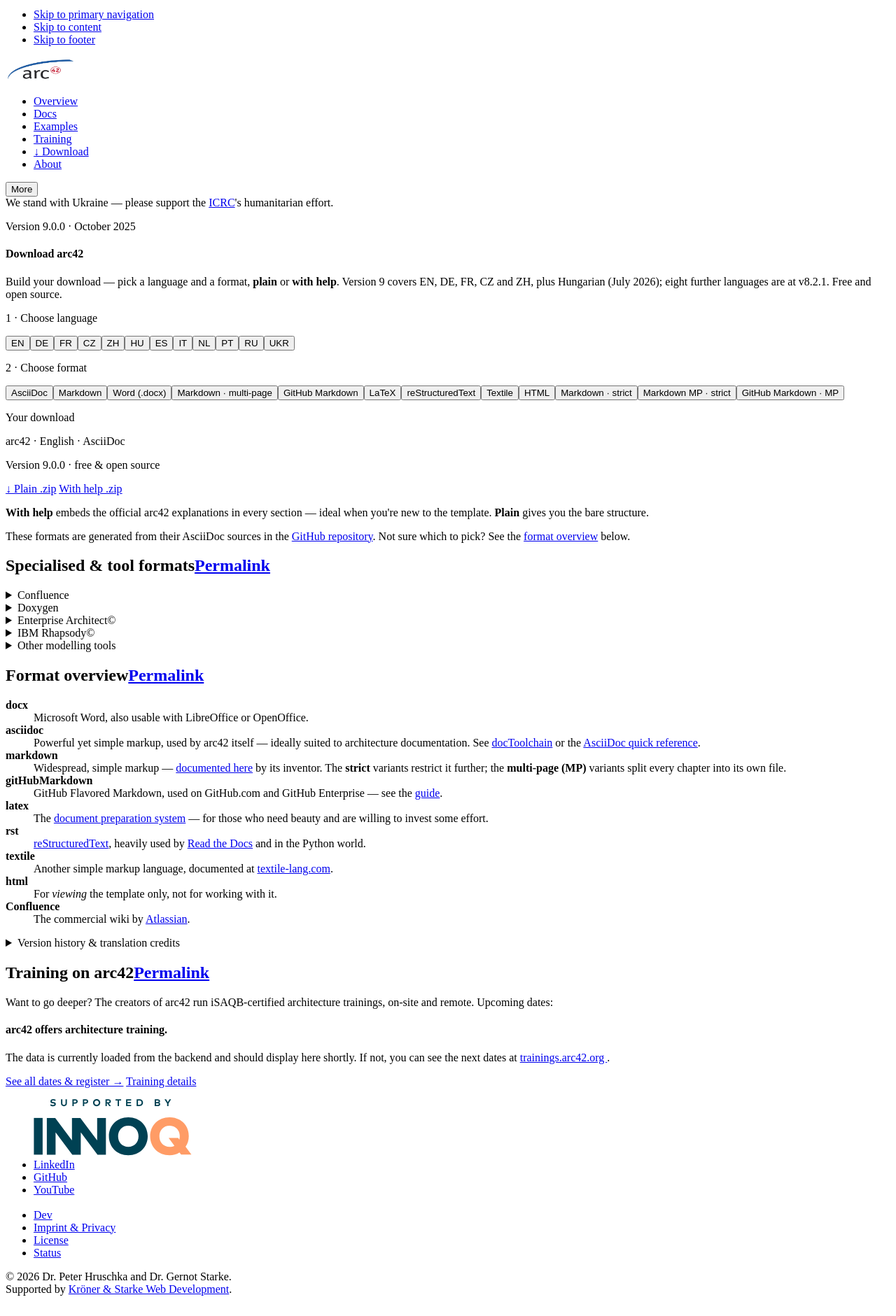
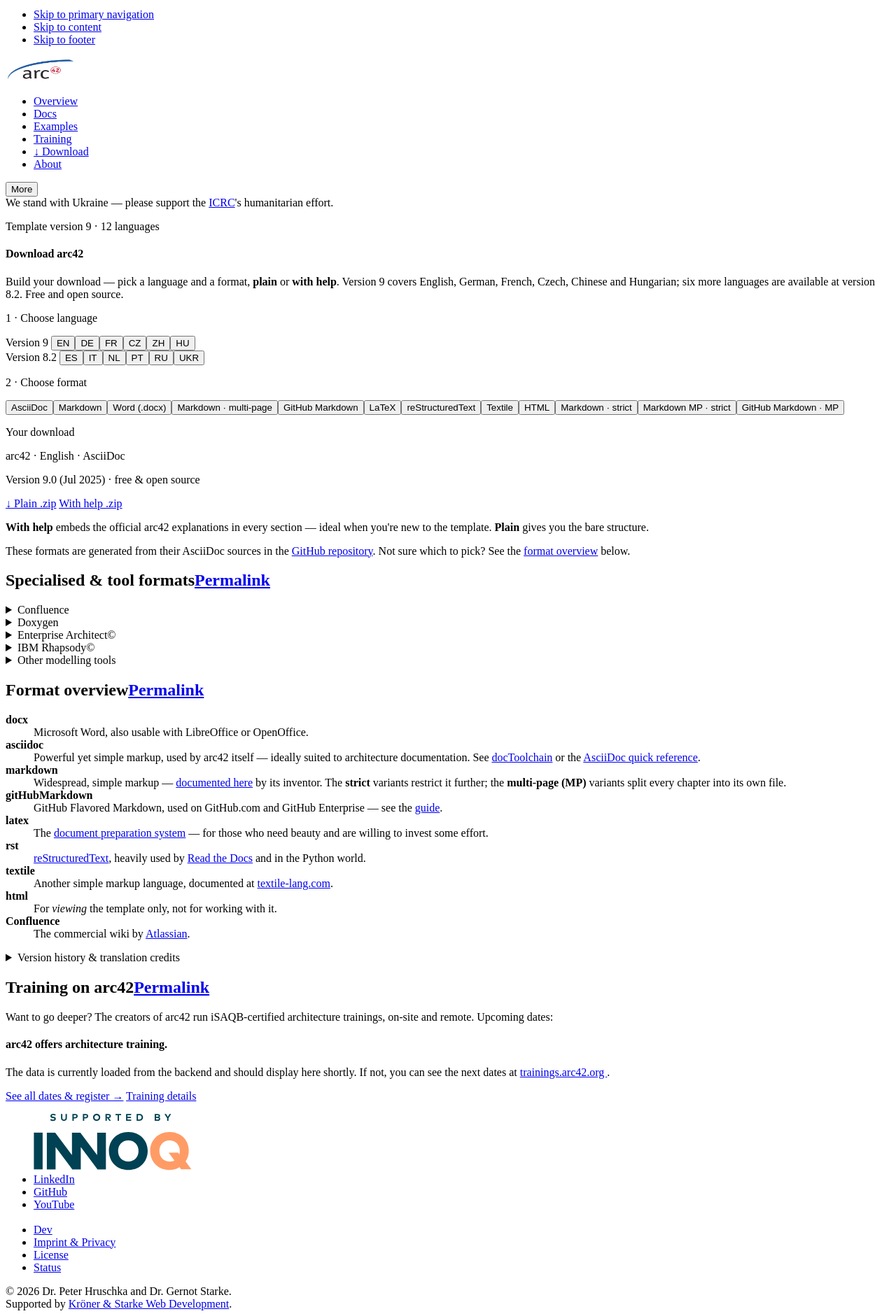
Before and after one commit to arc42/arc42.org-site, a Jekyll site: the page built from _pages/download.md, in a window 1280 px wide, cut to the strip 112-1993 px from the top of the page. Shown: the whole strip at 70% size. Built offline with Jekyll 4.4.1, drawn with Linux system fonts in a browser that asks for light colours; cached includes are drawn as plain includes; before the commit the page ends 1972 px from its top, so only the background shows below that.

Commit message:
fix(download): version honesty in the builder
The result pane claimed 'Version 9.0.0' for every language, while six of
twelve languages are actually at v8.2 (and DE is at 9.1). Now:

- language chips grouped into labeled 'Version 9' / 'Version 8.2' rows
- per-chip data-version/data-date (from <lang>/version.properties in the
  arc42-template repo) drive the live result-pane meta line
- hero copy corrected: 'six more languages at version 8.2' (was 'eight
  further ... at v8.2.1'), Hungarian dated May 2026 (was July 2026)
- aria-pressed on language/format toggle chips
- verified against dist/: all 288 language x format x plain/withhelp
  zips exist, so every combination the builder offers resolves

Co-Authored-By: Claude Fable 5 <noreply@anthropic.com>

```diff
--- a/_pages/download.md
+++ b/_pages/download.md
@@ -12,16 +12,18 @@ excerpt: "Version 9 — the most practical and effective arc42 ever. Every forma
 
 <section class="dl-hero">
   <div class="dl-hero__inner">
-    <p class="dl-hero__kicker">Version 9.0.0 · October 2025</p>
+    <p class="dl-hero__kicker">Template version 9 · 12 languages</p>
     <h1 class="dl-hero__title">Download arc42</h1>
-    <p class="dl-hero__sub">Build your download — pick a language and a format, <strong>plain</strong> or <strong>with help</strong>. Version 9 covers EN, DE, FR, CZ and ZH, plus Hungarian (July 2026); eight further languages are at v8.2.1. Free and open source.</p>
+    <p class="dl-hero__sub">Build your download — pick a language and a format, <strong>plain</strong> or <strong>with help</strong>. Version 9 covers English, German, French, Czech, Chinese and Hungarian; six more languages are available at version 8.2. Free and open source.</p>
   </div>
 </section>
 
 {% assign PREFIX = "https://github.com/arc42/arc42-template/raw/master/dist/arc42-template-" %}
 {% assign GITHUBDIR = "https://github.com/arc42/arc42-template/raw/master/dist/" %}
-{% assign languages = "EN|DE|FR|CZ|ZH|HU|ES|IT|NL|PT|RU|UKR" | split: "|" %}
-{% assign languages_full = "English|Deutsch|Français|Čeština|简体中文|Magyar|Español|Italiano|Nederlands|Português|Русский|Українська" | split: "|" %}
+{% comment %} lang code, full name, template version, release date — per language
+   (source of truth: <lang>/version.properties in the arc42-template repo) {% endcomment %}
+{% assign lang_data_v9 = "EN,English,9.0,Jul 2025|DE,Deutsch,9.1,Dec 2025|FR,Français,9.0,Apr 2025|CZ,Čeština,9.0,Jan 2025|ZH,简体中文,9.0,Jul 2025|HU,Magyar,9.0,May 2026" | split: "|" %}
+{% assign lang_data_v82 = "ES,Español,8.2,Jan 2023|IT,Italiano,8.2,Mar 2023|NL,Nederlands,8.2,Mar 2023|PT,Português,8.2,Sep 2024|RU,Русский,8.2,Jan 2023|UKR,Українська,8.2,Jan 2023" | split: "|" %}
 {% assign fmt_ids = "asciidoc|markdown|docx|markdownMP|gitHubMarkdown|latex|rst|textile|html|markdownStrict|markdownMPStrict|gitHubMarkdownMP" | split: "|" %}
 {% assign fmt_labels = "AsciiDoc|Markdown|Word (.docx)|Markdown · multi-page|GitHub Markdown|LaTeX|reStructuredText|Textile|HTML|Markdown · strict|Markdown MP · strict|GitHub Markdown · MP" | split: "|" %}
 
@@ -29,18 +31,25 @@ excerpt: "Version 9 — the most practical and effective arc42 ever. Every forma
   <div class="dlb__pane dlb__pane--choose">
     <p class="dlb__step">1 &middot; Choose language</p>
     <div class="dlb__langs" role="group" aria-label="Language">
-      {% for lang in languages %}<button type="button" class="dlb__lang{% if forloop.first %} is-active{% endif %}" data-lang="{{ lang }}" data-full="{{ languages_full[forloop.index0] }}">{{ lang }}</button>{% endfor %}
+      <div class="dlb__verrow">
+        <span class="dlb__verlabel">Version 9</span>
+        {% for item in lang_data_v9 %}{% assign p = item | split: "," %}<button type="button" class="dlb__lang{% if forloop.first %} is-active{% endif %}" aria-pressed="{% if forloop.first %}true{% else %}false{% endif %}" data-lang="{{ p[0] }}" data-full="{{ p[1] }}" data-version="{{ p[2] }}" data-date="{{ p[3] }}">{{ p[0] }}</button>{% endfor %}
+      </div>
+      <div class="dlb__verrow">
+        <span class="dlb__verlabel">Version 8.2</span>
+        {% for item in lang_data_v82 %}{% assign p = item | split: "," %}<button type="button" class="dlb__lang" aria-pressed="false" data-lang="{{ p[0] }}" data-full="{{ p[1] }}" data-version="{{ p[2] }}" data-date="{{ p[3] }}">{{ p[0] }}</button>{% endfor %}
+      </div>
     </div>
     <p class="dlb__step">2 &middot; Choose format</p>
     <div class="dlb__fmts" role="group" aria-label="Format">
-      {% for f in fmt_ids %}<button type="button" class="dlb__fmt{% if forloop.first %} is-active{% endif %}" data-fmt="{{ f }}" data-label="{{ fmt_labels[forloop.index0] }}">{{ fmt_labels[forloop.index0] }}</button>{% endfor %}
+      {% for f in fmt_ids %}<button type="button" class="dlb__fmt{% if forloop.first %} is-active{% endif %}" aria-pressed="{% if forloop.first %}true{% else %}false{% endif %}" data-fmt="{{ f }}" data-label="{{ fmt_labels[forloop.index0] }}">{{ fmt_labels[forloop.index0] }}</button>{% endfor %}
     </div>
   </div>
 
   <div class="dlb__pane dlb__result" aria-live="polite">
     <p class="dlb__rlabel">Your download</p>
     <p class="dlb__combo" id="dlb-combo">arc42 &middot; English &middot; AsciiDoc</p>
-    <p class="dlb__meta">Version 9.0.0 · free &amp; open source</p>
+    <p class="dlb__meta" id="dlb-meta">Version 9.0 (Jul 2025) · free &amp; open source</p>
     <p class="dlb__buttons">
       <a class="btn btn--arc42 btn--large" id="dlb-plain" href="{{ PREFIX }}EN-plain-asciidoc.zip"><span aria-hidden="true">&#8595;</span> Plain .zip</a>
       <a class="btn btn--arc42-outline btn--large" id="dlb-help" href="{{ PREFIX }}EN-withhelp-asciidoc.zip">With help .zip</a>
@@ -164,7 +173,7 @@ We don't support additional modelling tools yet — but we'd love to. If you use
 <details class="dl-details" markdown="1">
 <summary>Version history &amp; translation credits</summary>
 
-**Version 9** adds a Chinese (ZH) translation — thanks to Chris (Gentle) Y杨 and DannyGe — and Hungarian (July 2026) by László Séra.
+**Version 9** adds a Chinese (ZH) translation — thanks to Chris (Gentle) Y杨 and DannyGe — and Hungarian (May 2026) by László Séra. German is currently at 9.1 (December 2025).
 
 **Version 8** was released February 2022; UA August 2022, CZ October 2022, FR June 2023, PT October 2024.
 
@@ -203,20 +212,28 @@ Want to go deeper? The creators of arc42 run iSAQB-certified architecture traini
     if (!root) { return; }
     var PREFIX = root.getAttribute('data-prefix');
     var lang = 'EN', full = 'English', fmt = 'asciidoc', label = 'AsciiDoc';
+    var version = '9.0', vdate = 'Jul 2025';
     var combo = document.getElementById('dlb-combo');
+    var meta = document.getElementById('dlb-meta');
     var plain = document.getElementById('dlb-plain');
     var help = document.getElementById('dlb-help');
     function refresh() {
       combo.textContent = 'arc42 · ' + full + ' · ' + label;
+      meta.textContent = 'Version ' + version + ' (' + vdate + ') · free & open source';
       plain.setAttribute('href', PREFIX + lang + '-plain-' + fmt + '.zip');
       help.setAttribute('href', PREFIX + lang + '-withhelp-' + fmt + '.zip');
     }
     function activate(group, btn) {
-      root.querySelectorAll(group).forEach(function (b) { b.classList.toggle('is-active', b === btn); });
+      root.querySelectorAll(group).forEach(function (b) {
+        var on = b === btn;
+        b.classList.toggle('is-active', on);
+        b.setAttribute('aria-pressed', on ? 'true' : 'false');
+      });
     }
     root.querySelectorAll('.dlb__lang').forEach(function (b) {
       b.addEventListener('click', function () {
         lang = b.getAttribute('data-lang'); full = b.getAttribute('data-full');
+        version = b.getAttribute('data-version'); vdate = b.getAttribute('data-date');
         activate('.dlb__lang', b); refresh();
       });
     });
```
Also changed, not shown: assets/css/arc42-org.css (+15 -0 lines).
